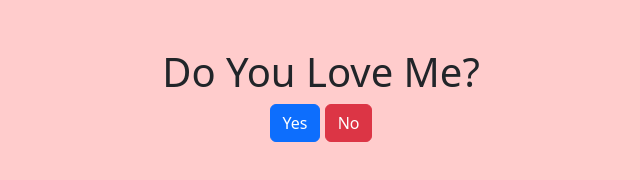
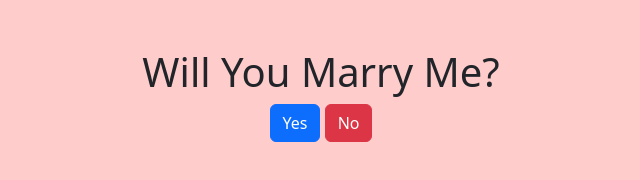
Before and after one commit to rifatmahmud1971/Love-me-, a plain HTML site: page index.html in a window 1280 px wide. Shown: the whole page, without its empty margins (319-959 px from the left). Drawn offline with nearby package versions, Linux system fonts and the light colour scheme.

Commit message:
index.html

```diff
--- a/index.html
+++ b/index.html
@@ -16,7 +16,7 @@
     <div class="container mt-5">
         <div class="row">
             <div class="col-12 text-center">
-                <h1>Do You Love Me?</h1>
+                <h1>Will You Marry Me?</h1>
                 <button id="yesButton" class="btn btn-primary">Yes</button>
                 <button id="noButton" class="btn btn-danger">No</button>
             </div>
```
